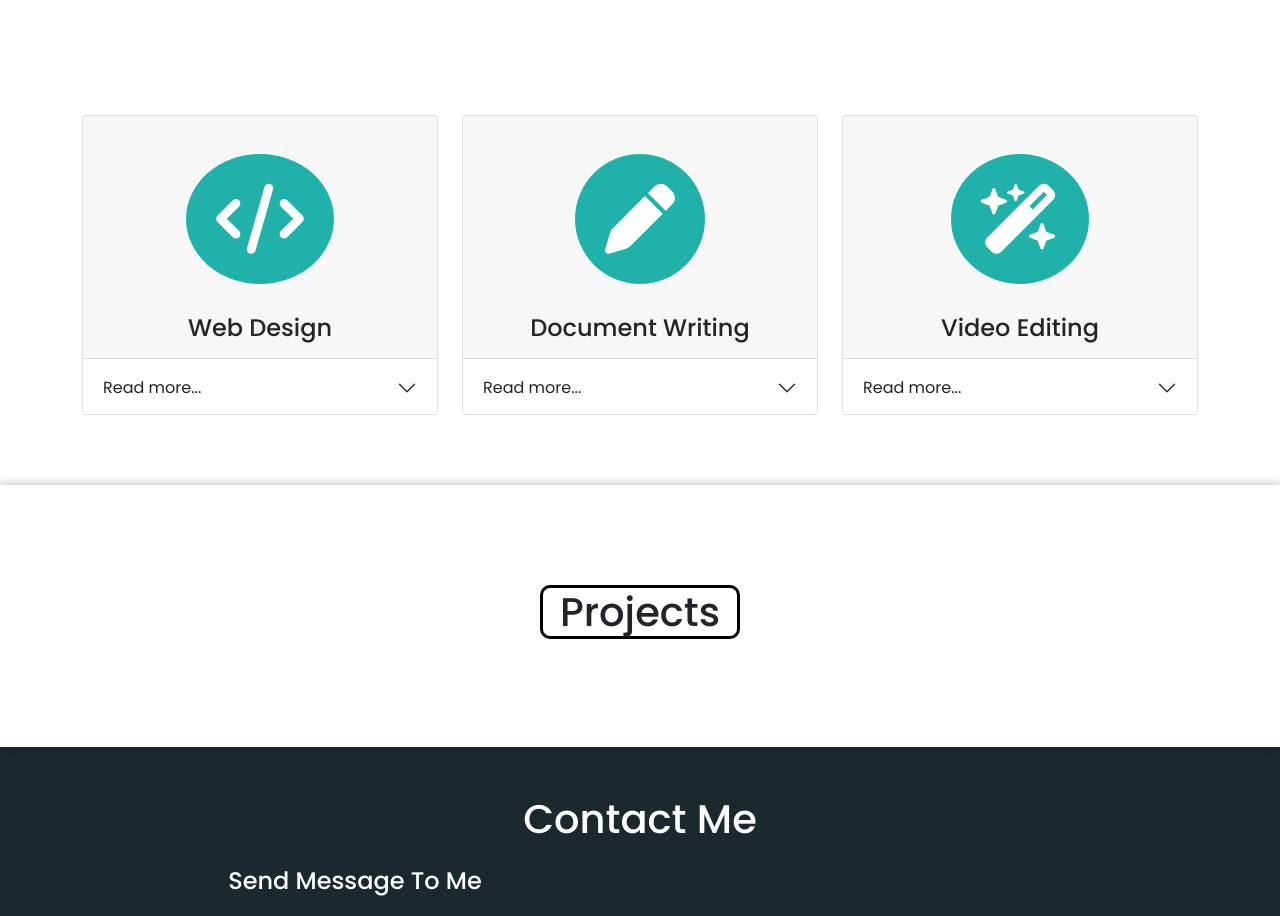
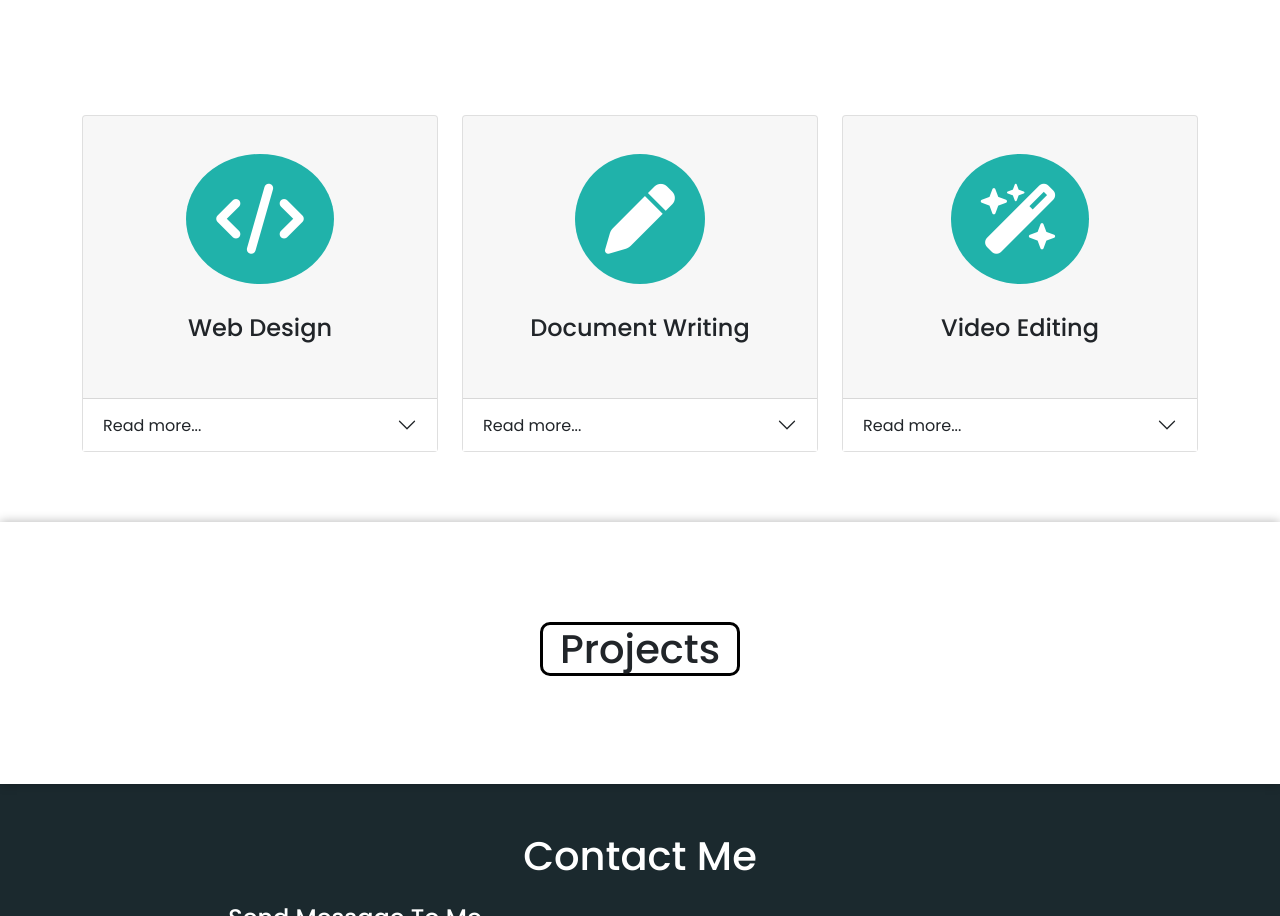
Before and after one commit to Mohamed1Adel/portflio2, a website: page index.html in a window 1280 px wide. Shown: the part 2979-3895 px from the top of the page. Drawn offline with nearby package versions, Linux system fonts and the light colour scheme; no server answers.

Commit message:
some edit

```diff
--- a/index.html
+++ b/index.html
@@ -302,7 +302,7 @@
         <div class="row">
           <div class="col-12 col-md-6 col-lg-4">
             <div class="card">
-              <div class="card-header">
+              <div class="card-header pb-5">
                 <i class="fa-solid fa-code"></i><br />
                 <h4>Web Design</h4>
               </div>
@@ -346,7 +346,7 @@
 
           <div class="col-12 col-md-6 col-lg-4">
             <div class="card">
-              <div class="card-header">
+              <div class="card-header pb-5">
                 <i class="fa-solid fa-pen"></i><br />
                 <h4>Document Writing</h4>
               </div>
@@ -390,7 +390,7 @@
 
           <div class="col-12 col-md-6 col-lg-4">
             <div class="card">
-              <div class="card-header">
+              <div class="card-header pb-5">
                 <i class="fa-solid fa-wand-magic-sparkles"></i><br />
                 <h4>Video Editing</h4>
               </div>
--- a/main.js
+++ b/main.js
@@ -63,9 +63,9 @@ request.onreadystatechange = function () {
             <div class="col-12 col-md-6 col-lg-3 mb-4">
             <div class="card ">
               <div class="project ">
-                <div class="project-name">
+                <h6 class="project-name">
                   ${data[i].name}
-                </div>
+                </h6>
                 <div class="project-img">
                   <img src="${data[i].owner.avatar_url}" alt="project photo">
                 </div>
--- a/style.css
+++ b/style.css
@@ -395,7 +395,7 @@ nav.container .menu-icon {
 
 .projects .card .project .project-name {
   padding: 20px;
-  font-size: 22px;
+  /* font-size: 22px; */
   font-weight: 500;
 }
 .projects .card .project .project-img {
```
